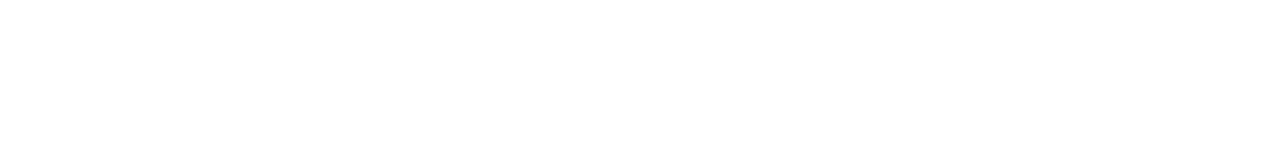
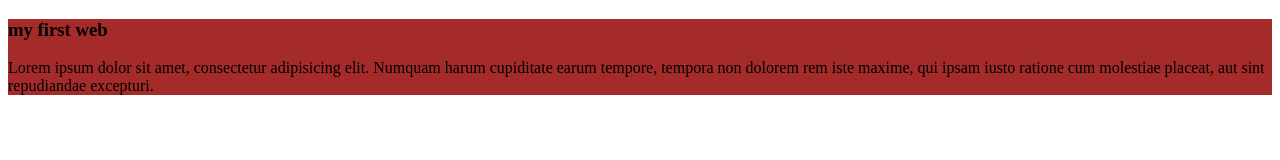
Before and after one commit to Fatema-Khanom/my-first-github-repo, a plain HTML site: page index.html in a window 1280 px wide. Drawn offline with Linux system fonts and the light colour scheme.

Commit message:
added the first blog

```diff
--- a/index.html
+++ b/index.html
@@ -3,7 +3,12 @@
   <head>
     <meta charset="UTF-8" />
     <meta name="viewport" content="width=device-width, initial-scale=1.0" />
-    <title>my first github repo</title>
+    <title>My first github repo</title>
+    <link rel="stylesheet" href="style.css">
   </head>
+  <div>
+    <h3>my first web</h3>
+    <p>Lorem ipsum dolor sit amet, consectetur adipisicing elit. Numquam harum cupiditate earum tempore, tempora non dolorem rem iste maxime, qui ipsam iusto ratione cum molestiae placeat, aut sint repudiandae excepturi.</p>
+  </div>
   <body></body>
 </html>
--- /dev/null
+++ b/style.css
@@ -0,0 +1,3 @@
+div{
+    background-color: brown;
+}git a
```
